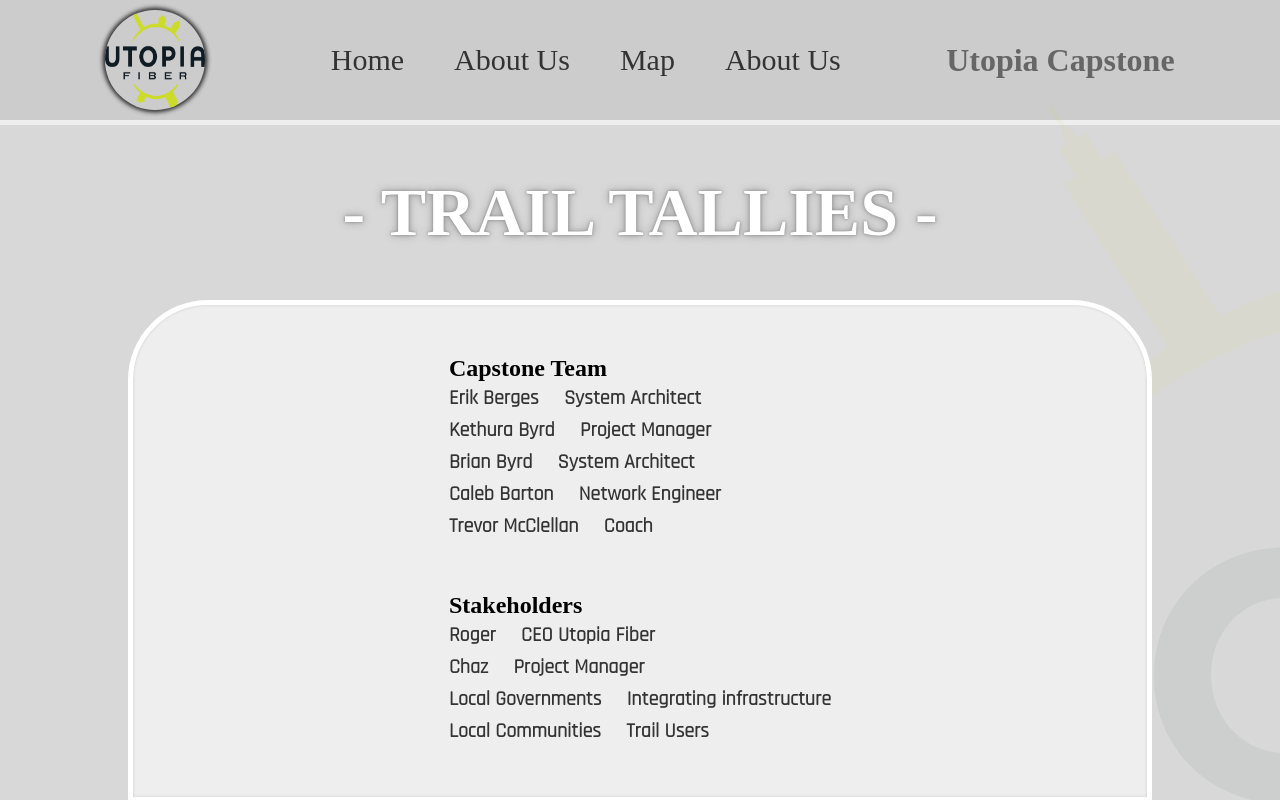
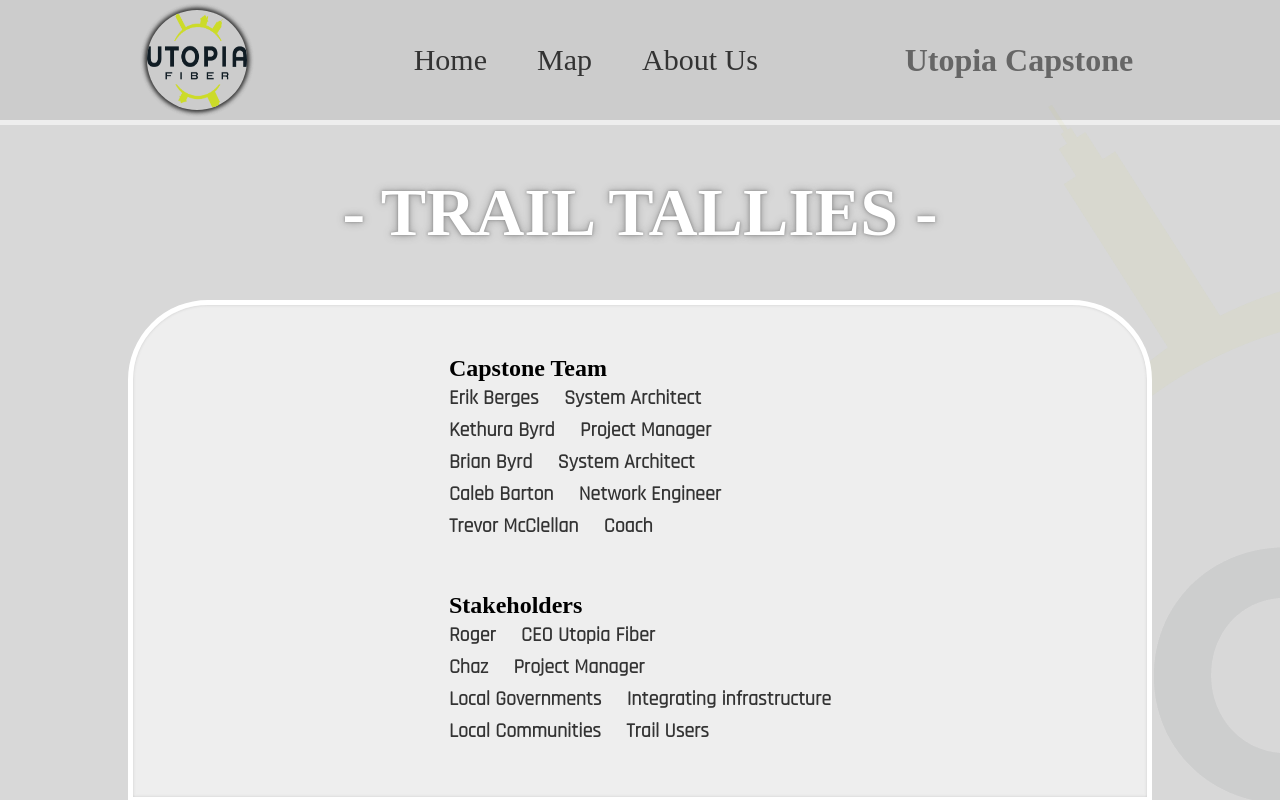
Before and after one commit to berges01/Utopia-Capstone, a plain HTML site: page WebsiteContact.html in a window 1280 px wide. Shown: the top 800 px of the page. Drawn offline with Linux system fonts and the light colour scheme; a web font is replaced by a local one.

Commit message:
updated about us

```diff
--- a/WebsiteContact.html
+++ b/WebsiteContact.html
@@ -14,7 +14,6 @@
         <img src="images/utopia-fiber-image.png" alt="" id="image1" title="Go back to Portofolio site">
         <ul id="list">
             <li><a href="index.html">home</a></li>
-            <li><a href="index.html#mainWrapper">about us</a></li>
             <li><a href="WebsiteMap.html">Map</a></li>
             <li><a href="WebsiteContact.html">about us</a></li>
         </ul>
```
Also changed, not shown: WebsiteMap.html (+0 -1 lines), index.html (+0 -1 lines).
